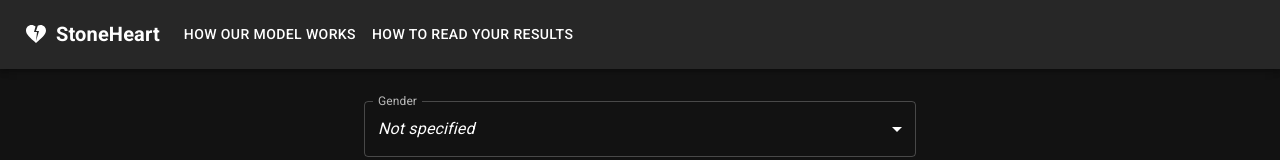
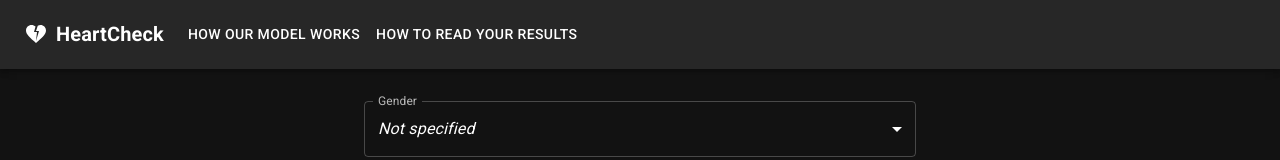
Before and after one commit to proacc2022/HeartCheckV1, a React (Create React App) app in the folder client/: page / in a window 1280 px wide. Shown: the top 160 px of the page. Built offline with nearby package versions, Linux system fonts and the light colour scheme.

Commit message:
Change project name

```diff
--- a/client/public/index.html
+++ b/client/public/index.html
@@ -32,7 +32,7 @@
       work correctly both with client-side routing and a non-root public URL.
       Learn how to configure a non-root public URL by running `npm run build`.
     -->
-    <title>StoneHeart</title>
+    <title>HeartCheck</title>
   </head>
   <body style="margin: 0">
     <noscript>You need to enable JavaScript to run this app.</noscript>
--- a/client/src/Nav.tsx
+++ b/client/src/Nav.tsx
@@ -50,7 +50,7 @@ function Nav() {
               textDecoration: "none",
             }}
           >
-            StoneHeart
+            HeartCheck
           </Typography>
 
           <Box sx={{ flexGrow: 1, display: { xs: "flex", md: "none" } }}>
@@ -111,7 +111,7 @@ function Nav() {
               textDecoration: "none",
             }}
           >
-            StoneHeart
+            HeartCheck
           </Typography>
           <Box sx={{ flexGrow: 1, display: { xs: "none", md: "flex" } }}>
             {navs.map(({ title, url }) => (
```
